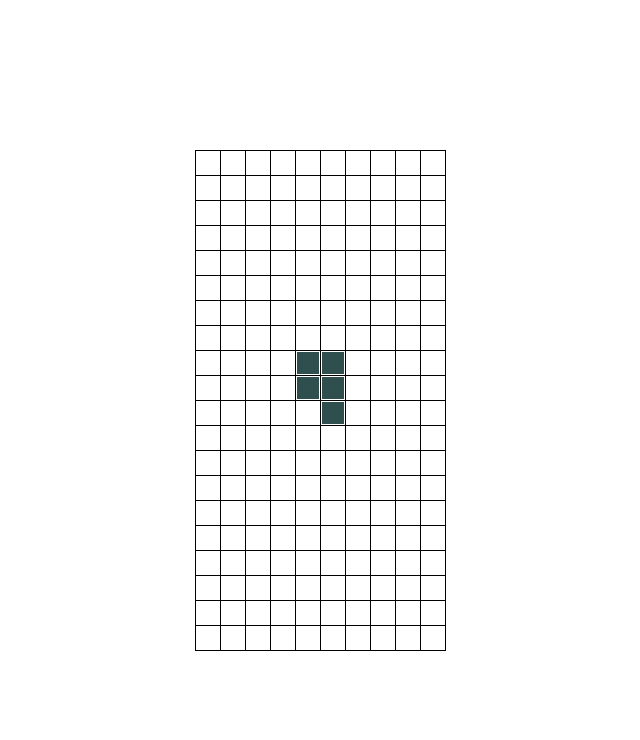
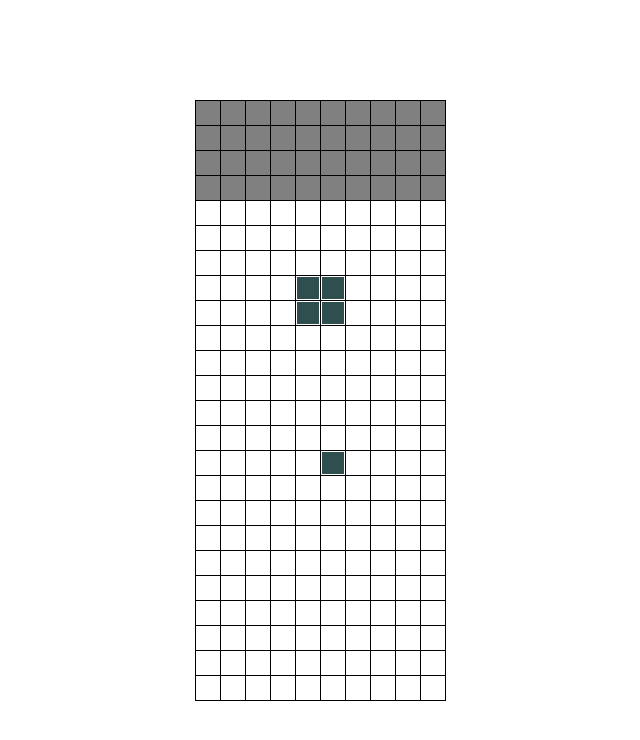
Before and after one commit to MantasZakas/Misc-js, a website: page tetris/index.html in a window 1280 px wide. Shown: the whole page, without its empty margins (320-960 px from the left). Drawn offline with nearby package versions, Linux system fonts and the light colour scheme.

Commit message:
Spawn zone for segments implemented

```diff
--- a/tetris/js/scripts.js
+++ b/tetris/js/scripts.js
@@ -2,7 +2,9 @@
 
 $(function () {
 
-    let activePositions = [[4, 140], [5, 140], [4, 150], [5, 150]]; //cells occupied by active segments
+    const TETRIS_FIELD_HEIGHT = 200; //10 for each row, starting at row 10
+    const TETRIS_FIELD_WIDTH = 9; //1 for each column, starting at column 0
+    let activePositions = [[4, 210], [5, 210], [4, 220], [5, 220]]; //cells occupied by active segments
 
     prepareTetrisField();
     setKeyListener();
@@ -17,9 +19,10 @@ $(function () {
      */
     function prepareTetrisField() {
         let tetrisField = $("#tetris_field");
-        for (let rowNo = 200; rowNo > 0; rowNo -= 10) {
+        for (let rowNo = TETRIS_FIELD_HEIGHT + 40; rowNo > 0; rowNo -= 10) { //+40 to create a spawn area for segments
             let fieldRow = '<tr>';
-            for (let colNo = 0; colNo < 10; colNo++) {
+            if (rowNo > TETRIS_FIELD_HEIGHT) fieldRow = '<tr class="d-none">'; //hide the spawn area
+            for (let colNo = 0; colNo < TETRIS_FIELD_WIDTH + 1; colNo++) {
                 fieldRow += ('<td class="' + colNo + ' ' + rowNo + '"></td>');
             }
             fieldRow += '</tr>';
@@ -30,14 +33,14 @@ $(function () {
     /**
      * Add keyboard listener which allows controlled movement of tetris segments
      */
-    function setKeyListener() { //TODO stop tetrominos from moving outside of field
+    function setKeyListener() {
         $(document).keydown(function (e) {
             console.log(e.which);
             let recognisedKeys = [40, 38, 37, 39]; //TODO might need to change this to a key mapping object
             if (recognisedKeys.includes(e.which)) { //ignore not understood key presses
                 let newPositions = [];
                 if (e.which === 40) newPositions = generateNewPositions(1, -10);//down
-                if (e.which === 38) newPositions = generateNewPositions(1, 10);//up
+                if (e.which === 38) newPositions = generateNewPositions(1, 10);//up TODO remove later
                 if (e.which === 37) newPositions = generateNewPositions(0, -1);//left
                 if (e.which === 39) newPositions = generateNewPositions(0, 1);//right
                 if (activePositions !== newPositions) {
@@ -60,7 +63,7 @@ $(function () {
             newPosition[colOrRow] += magnitude;
             if (!validateNewPosition(newPosition)) {
                 newPositions = activePositions.slice();
-                break //TODO might need to return some king of signal here
+                break //TODO might need to return some kind of signal here
             }
             newPositions.push(newPosition);
         }
@@ -97,12 +100,12 @@ $(function () {
      * @param {array} newPosition
      * @returns {boolean}
      */
-    function validateNewPosition(newPosition) { //TODO automate tetris field size
+    function validateNewPosition(newPosition) {
         let valid = true;
-        if (newPosition[0] < 0 || newPosition[0] > 9) valid = false;
-        if (newPosition[1] < 10 || newPosition[1] > 200) valid = false;
+        if (newPosition[0] < 0 || newPosition[0] > TETRIS_FIELD_WIDTH) valid = false;
+        if (newPosition[1] < 10 || newPosition[1] > TETRIS_FIELD_HEIGHT + 40) valid = false;
         if (valid && document.getElementsByClassName(newPosition[1].toString())[newPosition[0]].innerHTML ===
-            '<div class="tetris-segment"></div>') { //if cell is taken by a segment, block
+            '<div class="tetris-segment"></div>') { //if cell is taken by a segment, block TODO might remove the precise check
             valid = false;
             activePositions.forEach(function(position) { //if cell is taken by the active tetromino, allow
                 if (newPosition.includes(position[0]) && newPosition.includes(position[1])) {
@@ -119,7 +122,7 @@ $(function () {
     function changeTurn() { //TODO timeout should probably become a global variable
         setTimeout(function () {
             console.log("turn");
-            moveTetrisSegments(generateNewPositions(1, -10)); //simulate gravity
+            moveTetrisSegments(generateNewPositions(1, -10)); //simulate "gravity"
             changeTurn()
         }, 1000)
     }
--- a/tetris/scss/style.scss
+++ b/tetris/scss/style.scss
@@ -18,3 +18,8 @@
   background-color: darkslategrey;
   transition: 1000ms;
 }
+
+.d-none { //TODO for testing only, delete later
+  display: table-row !important;
+  background-color: grey;
+}
```
Also changed, not shown: tetris/css/style.css.
